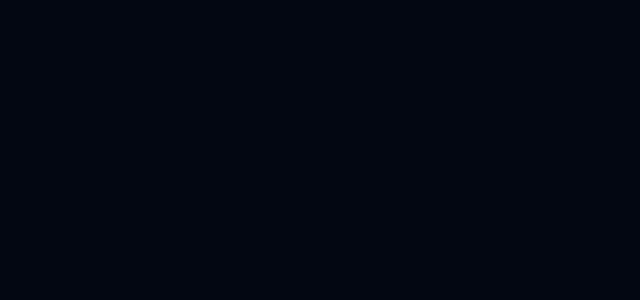
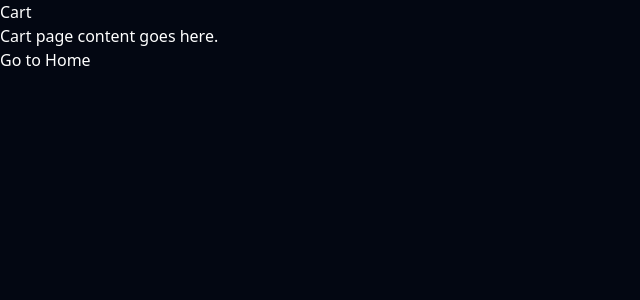
Before and after one commit to Jedlik202513A/Projektnap_JedlikBufe, a Nuxt app in the folder frontend/: page /cart in a window 1280 px wide. Before the commit this address had no page. Shown: the top 300 px of the page, without its empty margins (0-640 px from the left). Built offline with nearby package versions, Linux system fonts and the light colour scheme.

Commit message:
cart page start

```diff
--- /dev/null
+++ b/frontend/app/pages/cart/index.vue
@@ -0,0 +1,17 @@
+<script lang="ts" setup>
+
+</script>
+
+<template>
+    <div>
+        <h1>Cart</h1>
+        <p>Cart page content goes here.</p>
+        <div>
+            <NuxtLink to="/">Go to Home</NuxtLink>
+        </div>
+    </div>
+</template>
+
+<style>
+
+</style>
--- a/frontend/app/pages/index.vue
+++ b/frontend/app/pages/index.vue
@@ -4,7 +4,7 @@
 
 <template>
     <div>
-
+        <NuxtLink to="cart">Kosár</NuxtLink>>
     </div>
 </template>
 
```
